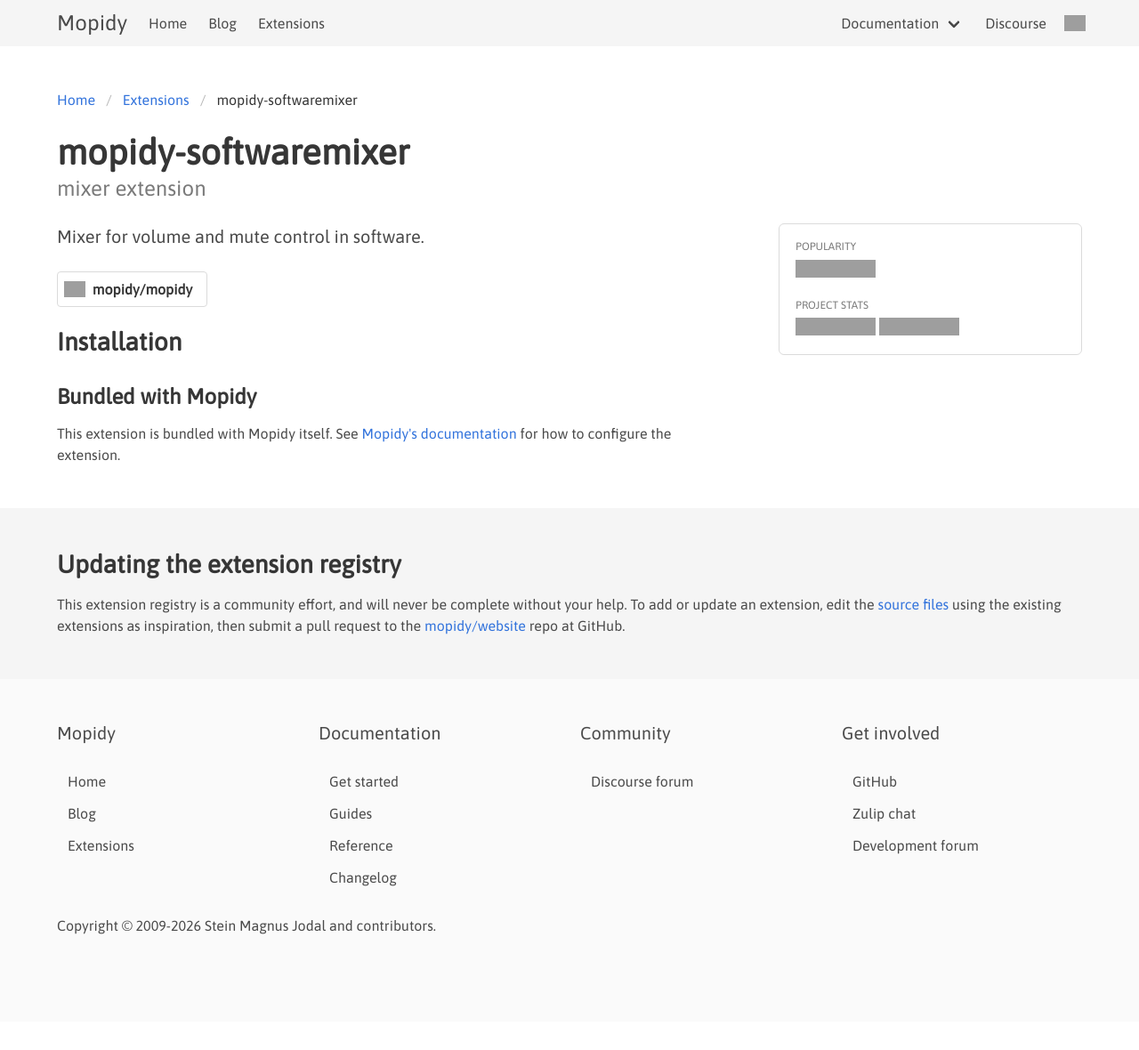
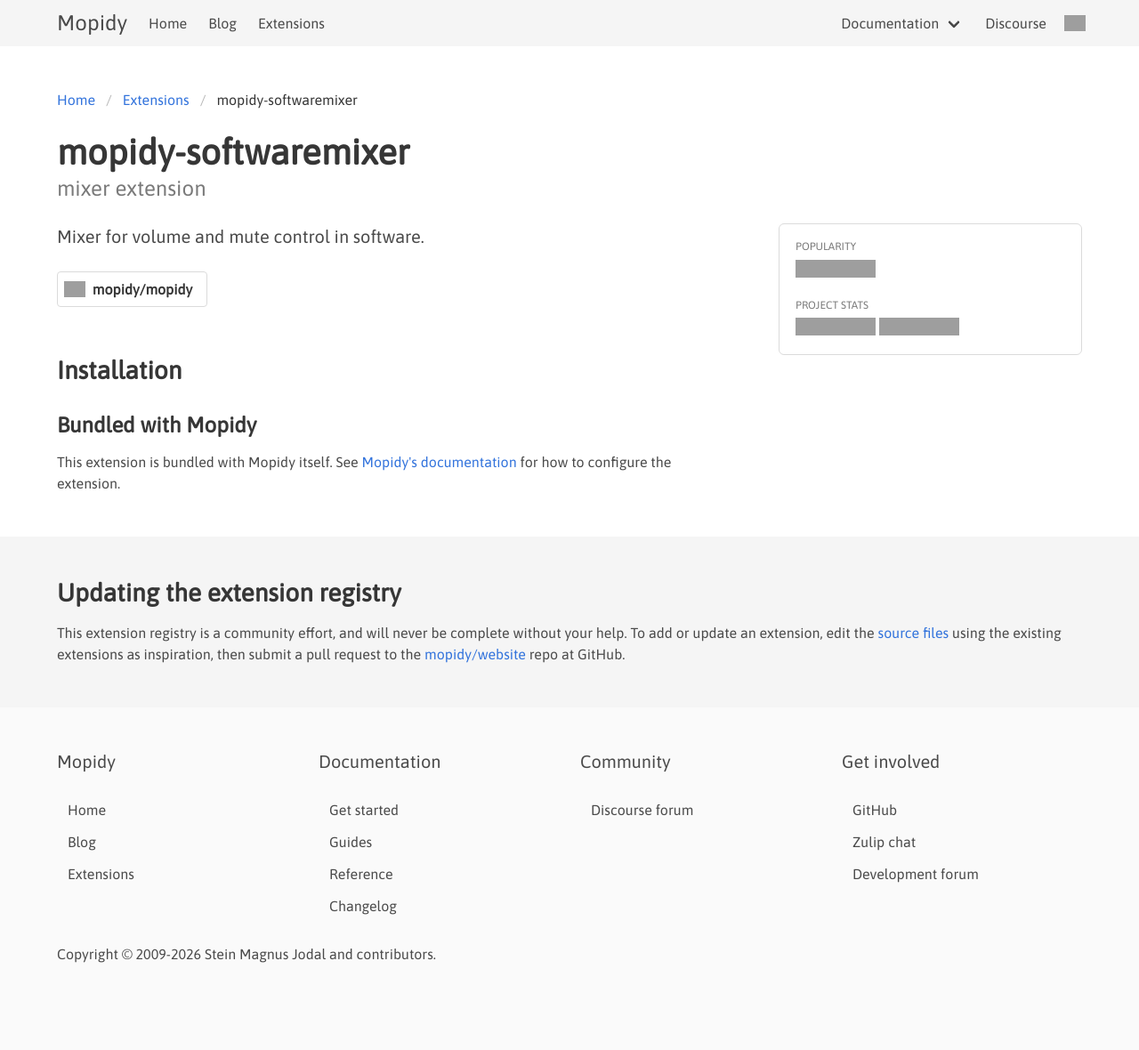
Before and after one commit to mopidy/website, a Jekyll site: the page built from _ext/softwaremixer.md, in a window 1280 px wide. Shown: the whole page at 89% size. Built offline with Jekyll 4.4.1, drawn with Linux system fonts in a browser that asks for light colours; before the commit the page ends 1148 px from its top, so only the background shows below that; grey boxes are pictures that could not be loaded.

Commit message:
fix: Space the headings on an extension page evenly

```diff
--- a/_layouts/ext.html
+++ b/_layouts/ext.html
@@ -86,7 +86,7 @@
 
         {% include ext-buttons.html %}
 
-        <div class="content">
+        <div class="content ext-page-body">
 
           {% for image in ext.images %}
             <div class="image box">
@@ -257,7 +257,7 @@
 
           {% if ext.oauth %}
             <div class="auth"{% if ext.oauth.origin %} data-origin="{{ ext.oauth.origin }}"{% endif %}>
-              <h2 id="authentication" style="margin-top: 1.5em">Authentication</h2>
+              <h2 id="authentication">Authentication</h2>
               <p>
                 {{ ext.title }} needs API access to {{ ext.service }}, to grant
                 access click the button bellow and follow the instructions.
--- a/media/css/mopidy.scss
+++ b/media/css/mopidy.scss
@@ -194,6 +194,10 @@
   }
 }
 
+.content.ext-page-body h2 {
+  margin-top: 3rem;
+}
+
 // `.image img` beats a single class.
 .image img.ext-page-logo,
 .ext-page-logo {
```
